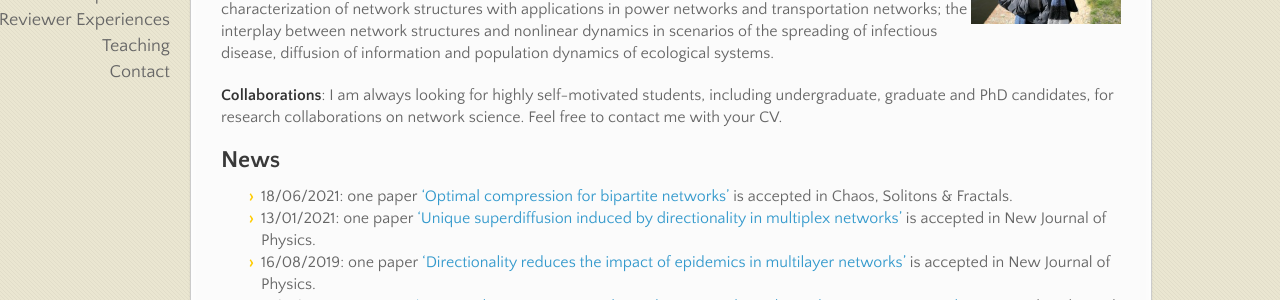
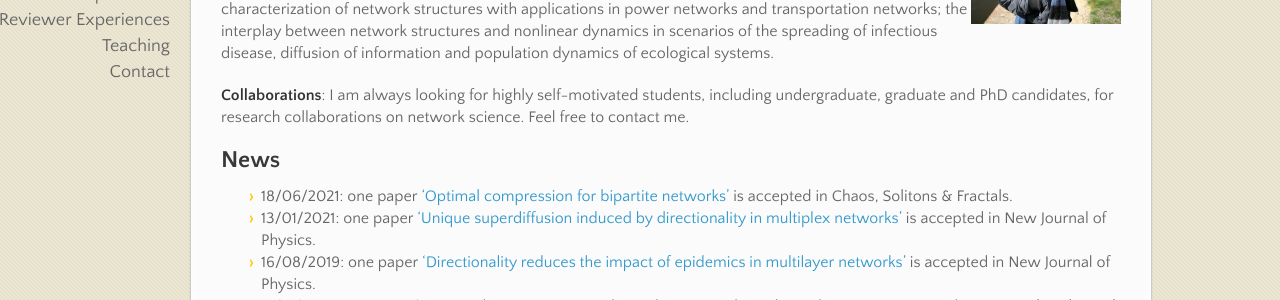
Before and after one commit to xiangrongwang/xiangrongwang.github.io, a Jekyll site: the page built from index.md, in a window 1280 px wide and 900 px high. Shown: the part 343-643 px from the top of the window. Built offline with Jekyll 4.4.1, drawn with Linux system fonts in a browser that asks for light colours; nearby versions of some CDN libraries; our own code applies the rules of GitHub Pages for plain Markdown files.

Commit message:
Update index.md

```diff
--- a/index.md
+++ b/index.md
@@ -6,7 +6,7 @@ Xiangrong Wang is a research assistant professor at Southern University of Scien
 She obtained her PhD degree in 2016 at the Delft University of Technology under the supervision of [Prof. Piet Van Mieghem](https://www.nas.ewi.tudelft.nl/people/Piet/) and [Prof. Robert E. Kooij](https://www.nas.ewi.tudelft.nl/people/Rob/).
 Her PhD topic focused on the robustness of complex networks,  from both theoretical and applicable perspectives. From 2017 to 2018, she was a postdoctoral researcher in the department of applied mathematics at TUDelft, working with [Johan Dubbeldam](http://ta.twi.tudelft.nl/dv/users/dubbel/) and a visiting scholar at University of Zarogoza and ISI Foundation, working with [Prof. Yamir Moreno](http://cosnet.bifi.es/people/yamir-moreno/). She has been working on the characterization of network structures with applications in power networks and transportation networks; the interplay between network structures and nonlinear dynamics in scenarios of the spreading of infectious disease, diffusion of information and population dynamics of ecological systems.
 
-__Collaborations__: I am always looking for highly self-motivated students, including undergraduate, graduate and PhD candidates, for research collaborations on network science. Feel free to contact me with your CV.
+__Collaborations__: I am always looking for highly self-motivated students, including undergraduate, graduate and PhD candidates, for research collaborations on network science. Feel free to contact me.
 
 ## News
 * 18/06/2021: one paper ['Optimal compression for bipartite networks'](https://www.sciencedirect.com/science/article/pii/S0960077921005610) is accepted in Chaos, Solitons & Fractals.
```
